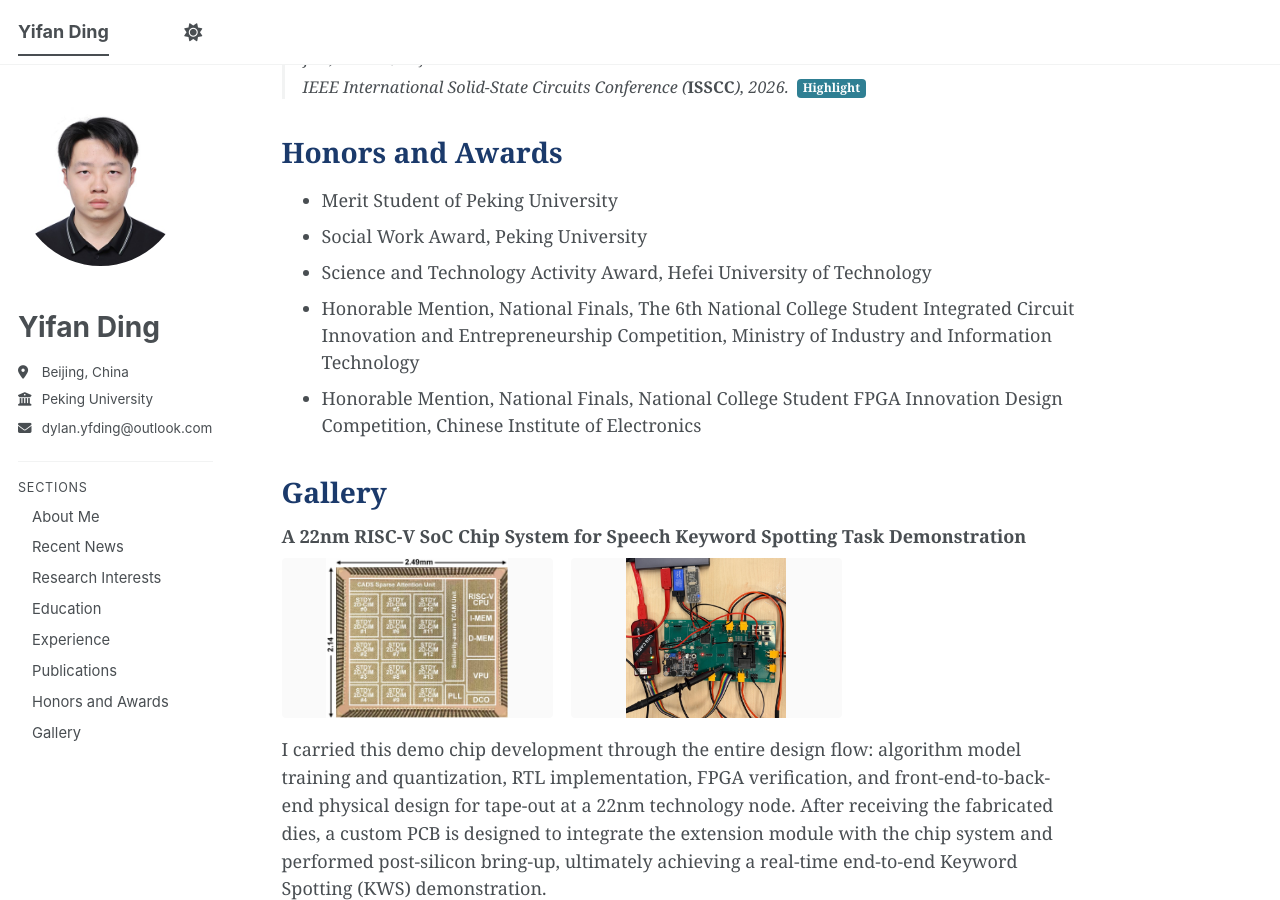
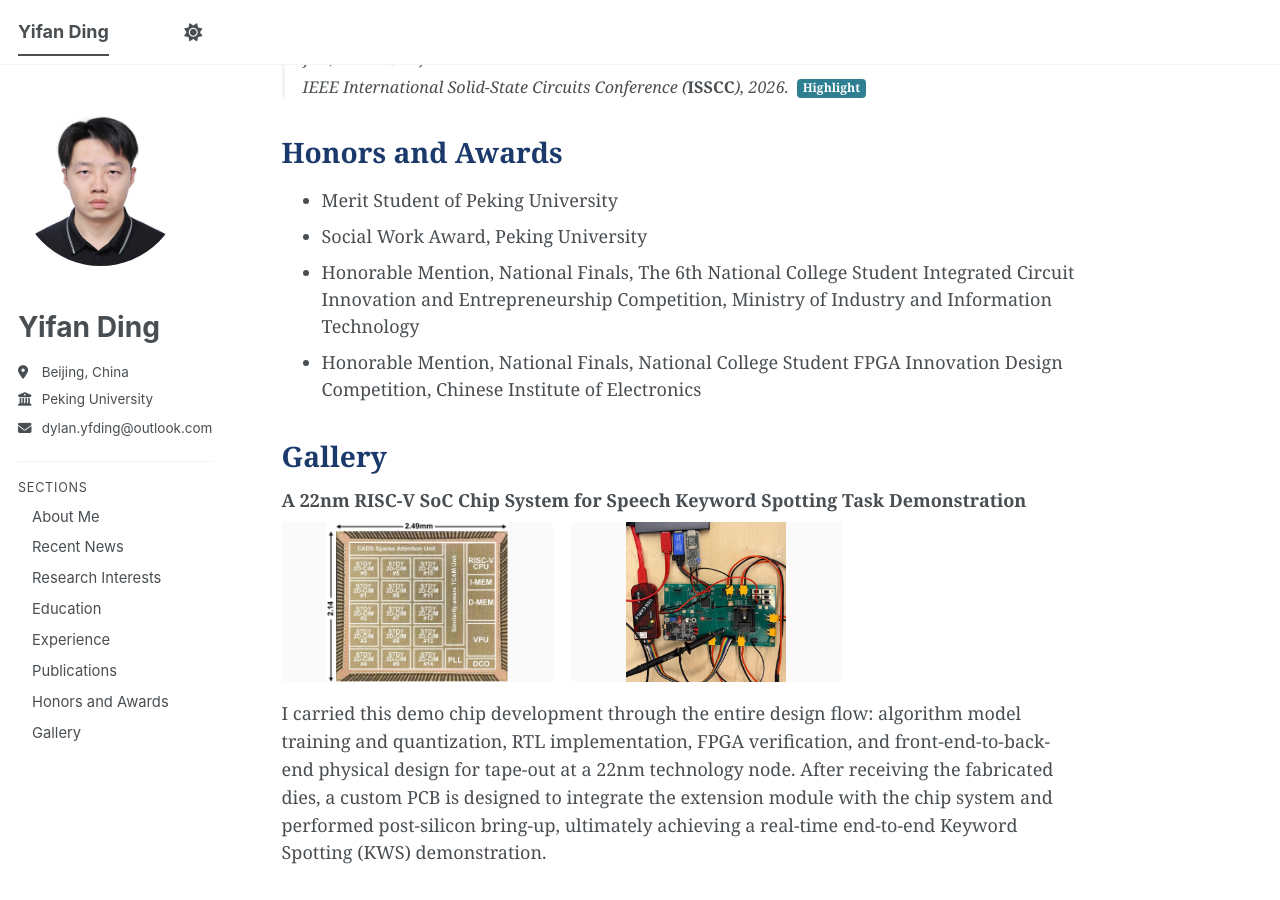
Before and after one commit to DylanDing54/DylanDing54.github.io, a Jekyll site: the page built from _pages/about.md, in a window 1280 px wide and 900 px high, scrolled down 1857 px. Built offline with Jekyll 4.4.1, drawn with Linux system fonts in a browser that asks for light colours; a style sheet for code colours, icons or effects is not loaded.

Commit message:
Comment out the HFUT award
Co-Authored-By: Claude Opus 5 (1M context) <noreply@anthropic.com>

```diff
--- a/_pages/about.md
+++ b/_pages/about.md
@@ -89,7 +89,7 @@ Honors and Awards
 ======
 * Merit Student of Peking University
 * Social Work Award, Peking University
-* Science and Technology Activity Award, Hefei University of Technology
+<!-- * Science and Technology Activity Award, Hefei University of Technology -->
 * Honorable Mention, National Finals, The 6th National College Student Integrated Circuit Innovation and Entrepreneurship Competition, Ministry of Industry and Information Technology
 * Honorable Mention, National Finals, National College Student FPGA Innovation Design Competition, Chinese Institute of Electronics
 
```
